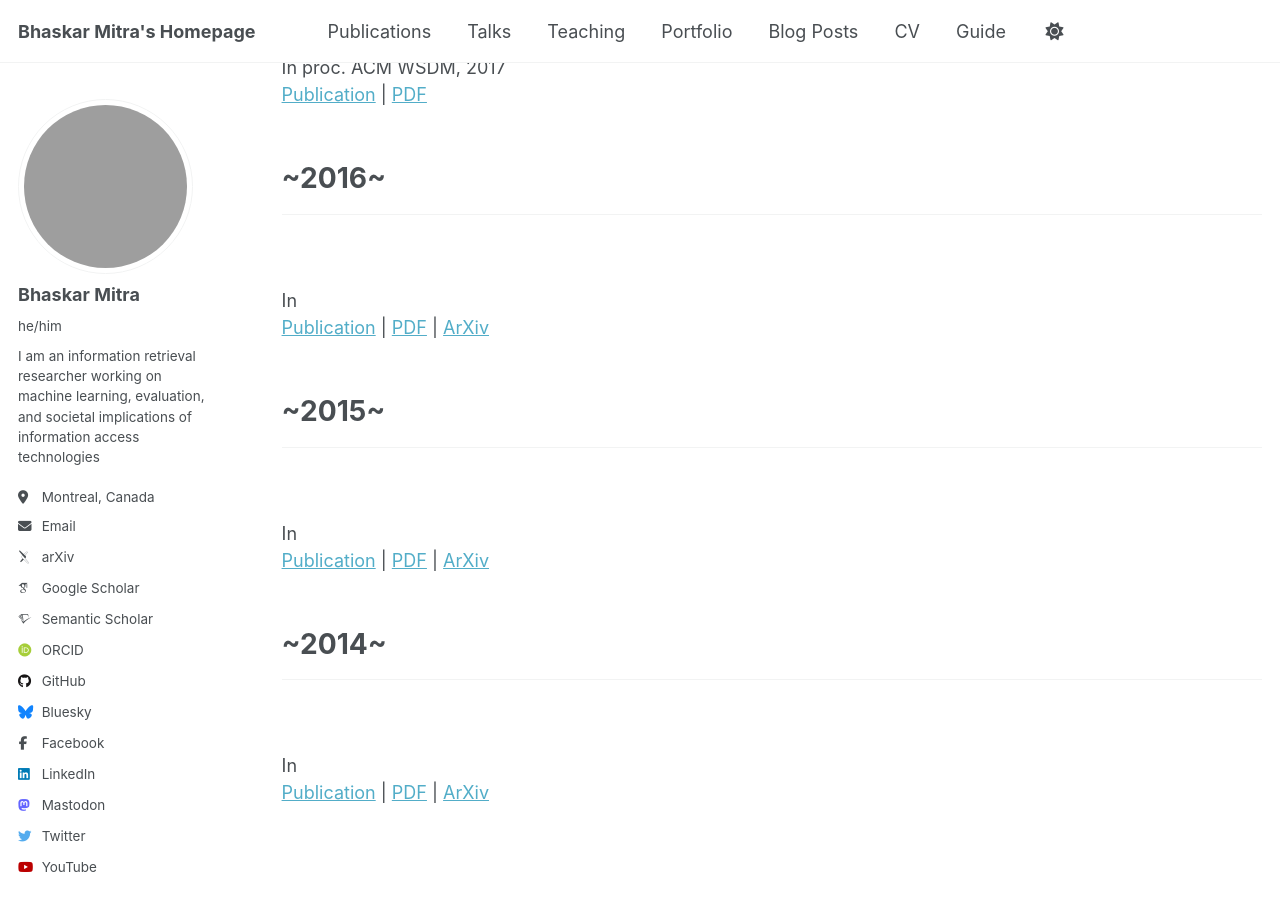
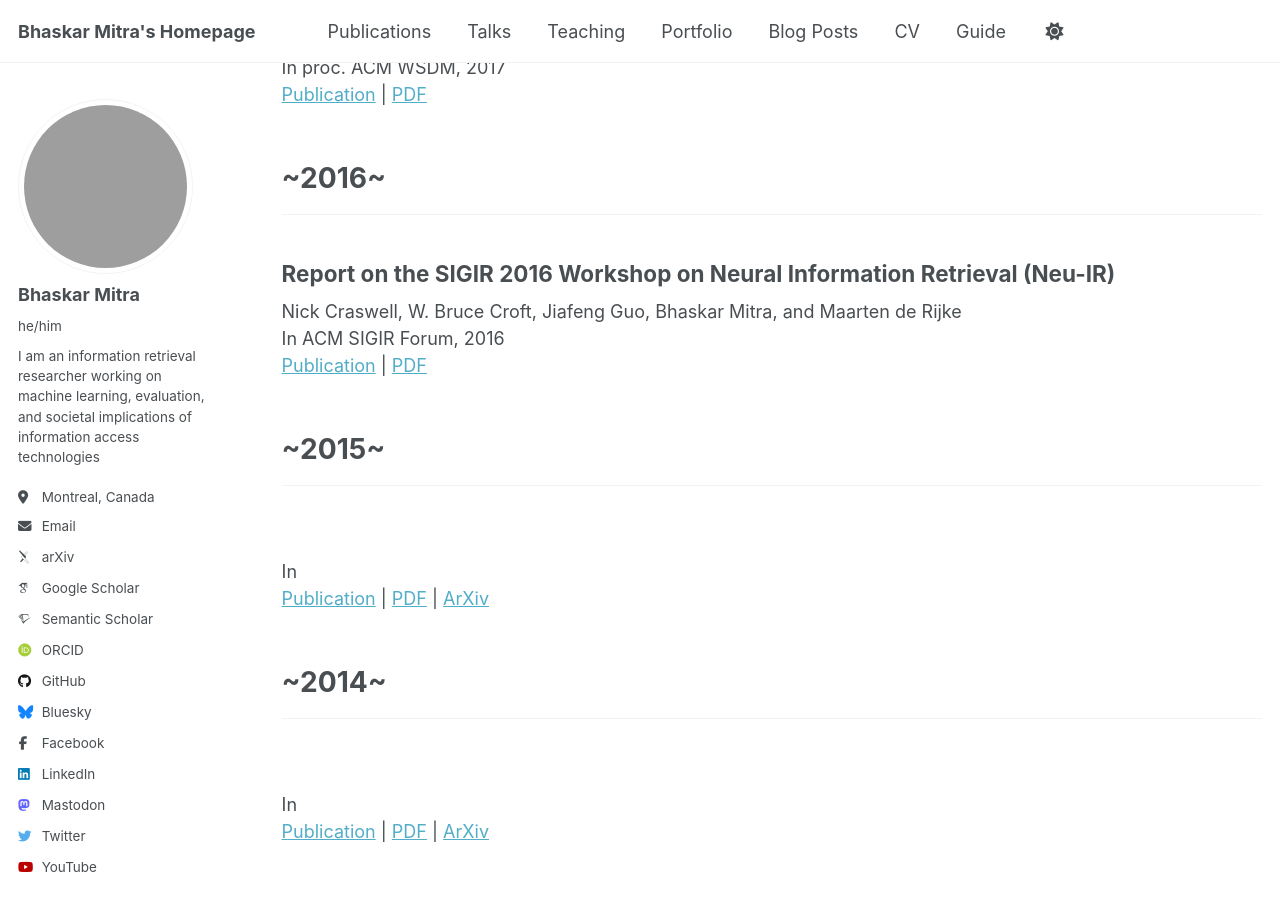
Before and after one commit to bhaskar-mitra/bhaskar-mitra.github.io, a Jekyll site: the page built from _pages/publications.html, in a window 1280 px wide and 900 px high, scrolled down 16393 px. Built offline with Jekyll 4.4.1, drawn with Linux system fonts in a browser that asks for light colours; some web fonts are replaced; grey boxes are pictures that could not be loaded.

Commit message:
Update publications.html

```diff
--- a/_pages/publications.html
+++ b/_pages/publications.html
@@ -591,6 +591,7 @@ author_profile: true
     Bhaskar Mitra and Nick Craswell<br/>
     In proc. ACM WSDM, 2017<br/>
     <a href="https://dl.acm.org/doi/10.1145/3018661.3022755">Publication</a> | <a href="../files/3018661.3022755.pdf">PDF</a>
+  </article>
 </div>
 
 <br /><br />
@@ -598,10 +599,10 @@ author_profile: true
 <hr />
 <div class="list__item">
   <article class="archive__item" itemscope itemtype="http://schema.org/CreativeWork">
-    <h2></h2>
-    <br/>
-    In <br/>
-    <a href="">Publication</a> | <a href="../files/">PDF</a> | <a href="">ArXiv</a>
+    <h2>Report on the SIGIR 2016 Workshop on Neural Information Retrieval (Neu-IR)</h2>
+    Nick Craswell, W. Bruce Croft, Jiafeng Guo, Bhaskar Mitra, and Maarten de Rijke<br/>
+    In ACM SIGIR Forum, 2016<br/>
+    <a href="https://dl.acm.org/doi/10.1145/3053408.3053425">Publication</a> | <a href="../files/3053408.3053425.pdf">PDF</a>
   </article>
 </div>
 
```
